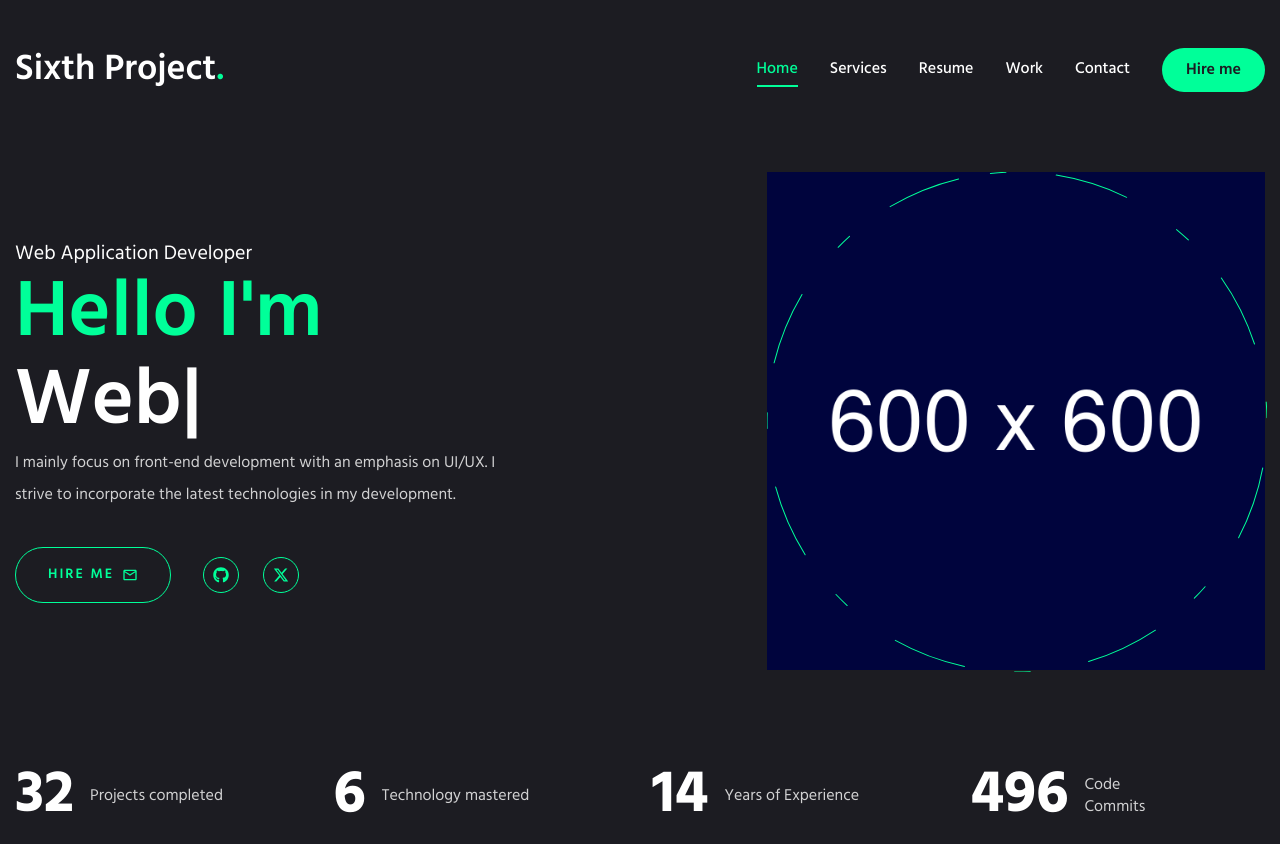
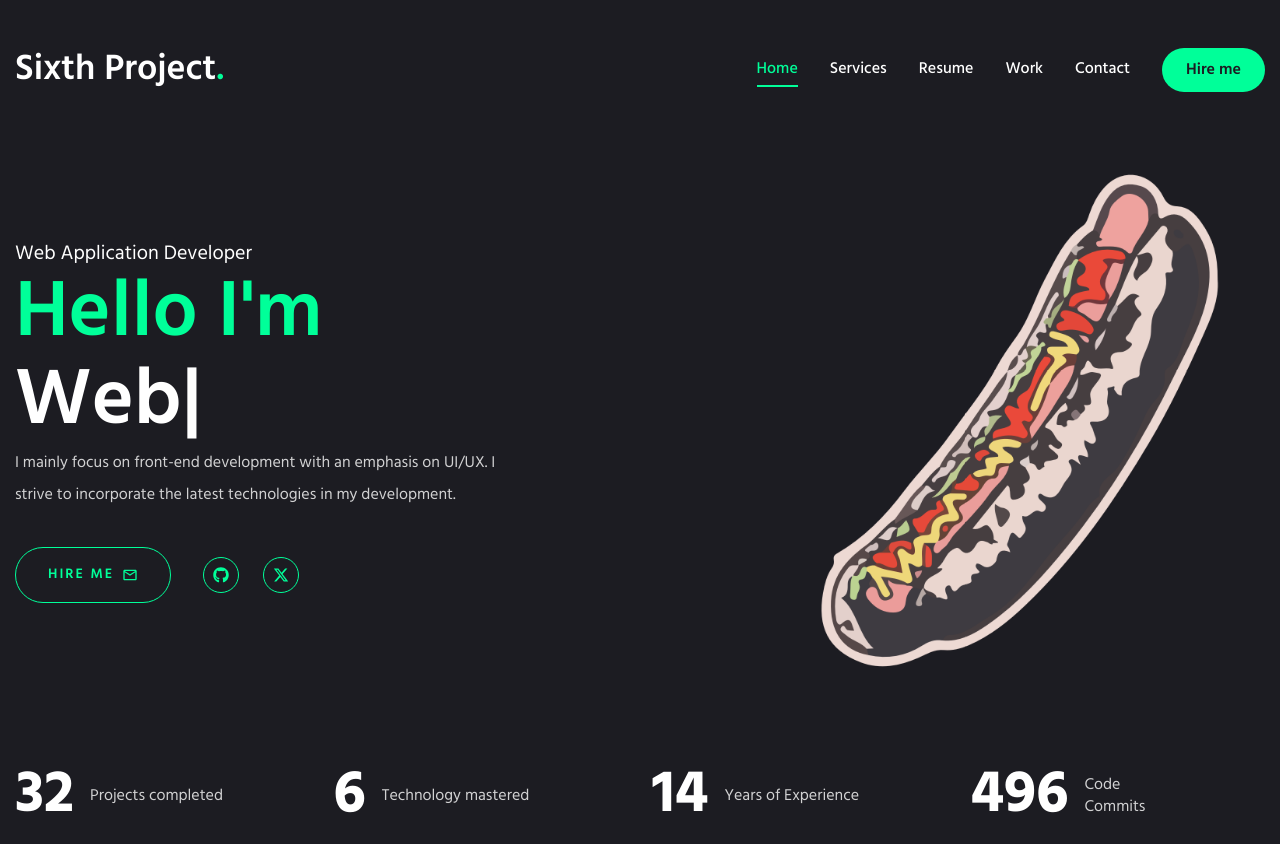
Before and after one commit to tatsuro13/portfolio2, a Next.js app: page / in a window 1280 px wide. Built offline with nearby package versions, Linux system fonts and the light colour scheme.

Commit message:
Photoコンポーネントの画像をホットドッグに変更し、SVGのクラス名を調整。アニメーション用のcircle要素をコメントアウト

```diff
--- a/components/Photo.tsx
+++ b/components/Photo.tsx
@@ -31,7 +31,7 @@ const Photo: FC = () => {
           className="w-[298px] h-[298px] xl:w-[498px] xl:h-[498px]"
         >
           <Image
-            src={"/assets/photo.png"}
+            src={"/assets/hotdog.png"}
             alt=""
             priority
             quality={100}
@@ -39,12 +39,12 @@ const Photo: FC = () => {
             className="object-contain"
           />
           <motion.svg
-            className="w-[300px] h-[300px] xl:w-[500px] xl:h-[500px] absolute top-0 left-0"
+            className="min-w-full h-auto xl:w-[500px] xl:h-[500px] absolute top-0 left-0"
             xmlns={"http://www.w3.org/2000/svg"}
             viewBox={"0 0 500 500"}
             fill="transparent"
           >
-            <motion.circle
+            {/* <motion.circle
               cx={250}
               cy={250}
               r={250}
@@ -61,7 +61,7 @@ const Photo: FC = () => {
                 repeat: Infinity,
                 repeatType: "reverse",
               }}
-            />
+            /> */}
           </motion.svg>
         </motion.div>
       </motion.div>
```
Also changed, not shown: public/assets/hotdog.png (added).
